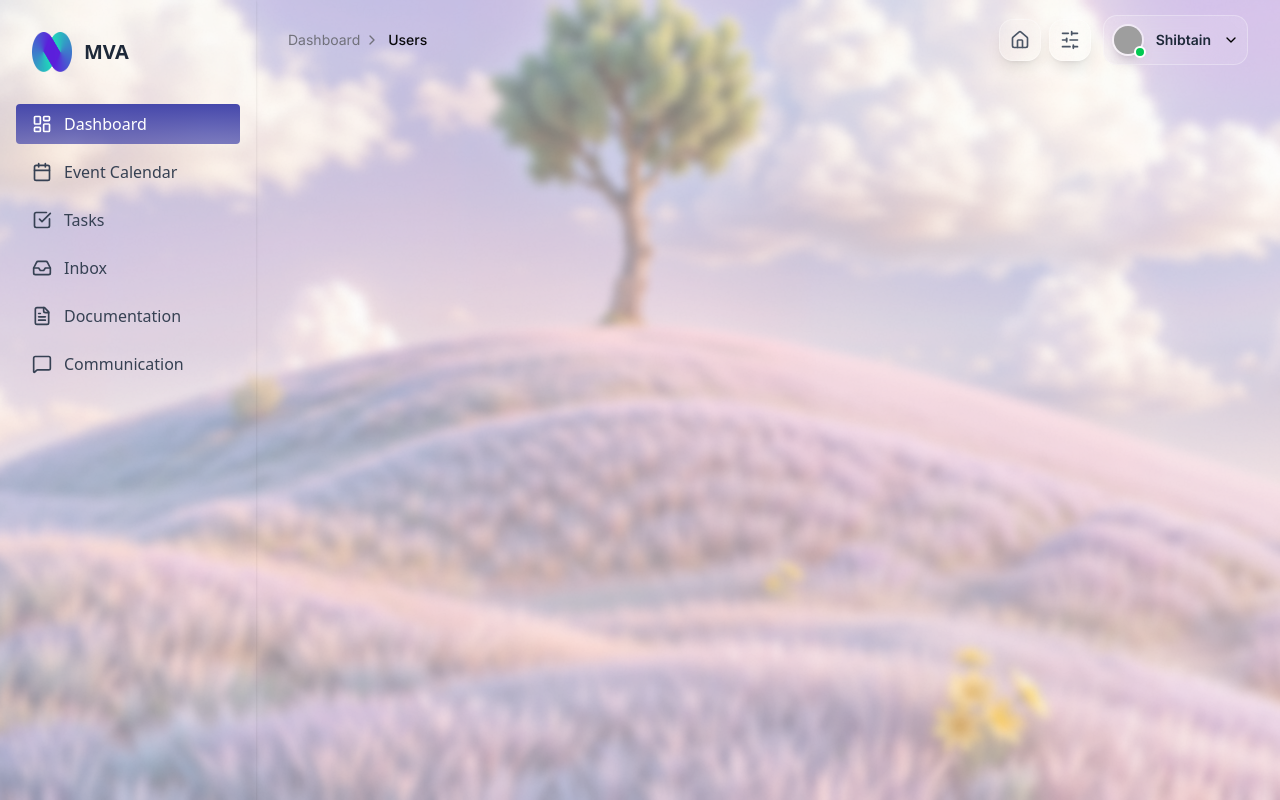
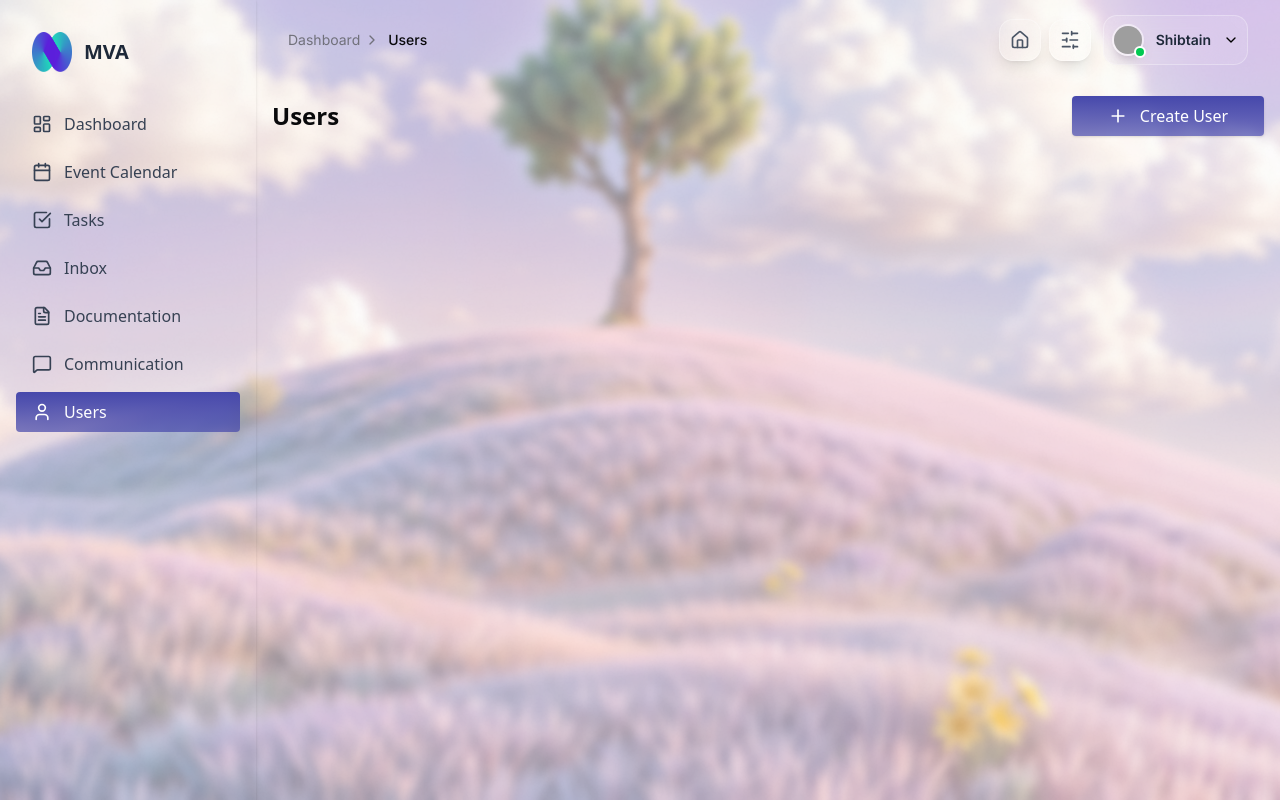
Before and after one commit to ragOP/CosmoLex-Mva, a React (Vite) app: page /dashboard/users in a window 1280 px wide. Built offline with nearby package versions, Linux system fonts and the light colour scheme; sample sign-in values are in the browser's storage; grey boxes are pictures that could not be loaded.

Commit message:
feat: user management template created

```diff
--- a/src/AppRouter.jsx
+++ b/src/AppRouter.jsx
@@ -45,6 +45,8 @@ const Communication = () => <CommunicationPage />;
 const FinancePage = lazy(() => import('./components/finance/Finance'));
 const Finance = () => <FinancePage />;
 const ActivityLogs = () => <ErrorPage pageName="Activity Logs" />;
+const UsersPage = lazy(() => import('./pages/users'));
+// const Users = () => <UsersPage />;
 
 const AppRouter = () => (
   <Router>
@@ -76,6 +78,7 @@ const AppRouter = () => (
           <Route path="notes/:noteId" element={<NoteDetailPage />} />
           <Route path="documentation" element={<Documentation />} />
           <Route path="communication" element={<Communication />} />
+          <Route path="users" element={<UsersPage />} />
           <Route
             path="inbox/*"
             element={
--- a/src/components/dashboard/Sidebar.jsx
+++ b/src/components/dashboard/Sidebar.jsx
@@ -15,6 +15,7 @@ import {
   Activity,
   FormInput,
   StickyNote,
+  User,
 } from 'lucide-react';
 import * as React from 'react';
 import { useNavigate } from 'react-router-dom';
@@ -39,6 +40,7 @@ const typeToIcon = {
   documentation: FileText,
   communication: MessageSquare,
   finance: DollarSign,
+  users: User,
   'activity-logs': Activity,
 };
 
@@ -142,6 +144,12 @@ const sidebarItems = [
     label: 'Communication',
     type: 'link',
     iconType: 'communication',
+  },
+  {
+    id: '/dashboard/users',
+    label: 'Users',
+    type: 'link',
+    iconType: 'users',
   },
 
   // {
--- /dev/null
+++ b/src/pages/users/index.jsx
@@ -0,0 +1,148 @@
+import React, { useState } from 'react';
+import Button from '@/components/Button';
+// import TaskDialog from '@/components/dialogs/TaskDialog';
+// import ShowTaskDialog from '@/components/tasks/ShowTaskDialog';
+// import DeleteTaskDialog from '@/components/tasks/DeleteTaskDialog';
+// import TaskTable from '@/components/tasks/TaskTable';
+import { Loader2, Plus } from 'lucide-react';
+import { useNavigate, useSearchParams } from 'react-router-dom';
+// import { useTasks } from '@/components/tasks/hooks/useTasks';
+// import { useMatter } from '@/components/inbox/MatterContext';
+
+const UsersPage = () => {
+  const [searchParams] = useSearchParams();
+  const navigate = useNavigate();
+  //   const [open, setOpen] = useState(false);
+  //   const [selectedTask, setSelectedTask] = useState(null);
+  //   const [selectedTaskId, setSelectedTaskId] = useState(null);
+  //   const [showViewDialog, setShowViewDialog] = useState(false);
+  //   const [showDeleteConfirm, setShowDeleteConfirm] = useState(false);
+  //   const [showUpdateDialog, setShowUpdateDialog] = useState(false);
+
+  // Get matter slug from URL params (assuming notes are matter-specific)
+  //   const matterSlug = searchParams.get('slugId');
+
+  //   let matter = null;
+  //   if (matterSlug) {
+  //     matter = useMatter();
+  //   }
+  //   const { tasks, tasksLoading, updateStatus, deleteTask, isDeleting } =
+  //     useTasks();
+
+  // Handlers
+  //   const handleDelete = (id) => {
+  //     deleteTask(id).then(() => setShowDeleteConfirm(false));
+  //   };
+
+  //   const handleUpdateTaskStatus = (id, status) =>
+  //     updateStatus({ taskId: id, status_id: parseInt(status) });
+
+  //   const handleNavigate = (taskId) => {
+  //     if (matterSlug) {
+  //       if (taskId) {
+  //         navigate(
+  //           `/dashboard/inbox/tasks?slugId=${matterSlug}&taskId=${taskId}`,
+  //           {
+  //             replace: false,
+  //           }
+  //         );
+  //       } else {
+  //         navigate(`/dashboard/inbox/tasks?slugId=${matterSlug}`, {
+  //           replace: false,
+  //         });
+  //       }
+  //     } else {
+  //       if (taskId) {
+  //         navigate(`/dashboard/tasks?taskId=${taskId}`, {
+  //           replace: false,
+  //         });
+  //       } else {
+  //         navigate(`/dashboard/tasks`, {
+  //           replace: false,
+  //         });
+  //       }
+  //     }
+  //   };
+
+  //   if (tasksLoading) {
+  //     return (
+  //       <div className="flex items-center justify-center h-screen">
+  //         <Loader2 className="w-12 h-12 animate-spin" />
+  //       </div>
+  //     );
+  //   }
+
+  return (
+    <div className="flex flex-col gap-4 h-full w-full p-4">
+      <div className="flex justify-between w-full items-center">
+        <p className="text-2xl font-bold">
+          Users
+          {/* ({users?.length || 0}) */}
+        </p>
+        <Button
+          onClick={() => setOpen(true)}
+          className="cursor-pointer max-w-48"
+          icon={Plus}
+          iconPosition="left"
+        >
+          Create User
+        </Button>
+      </div>
+
+      {/* <TaskTable
+        tasks={tasks || []}
+        handleUpdateTaskStatus={handleUpdateTaskStatus}
+        onRowClick={(params) => {
+          // append taskId to url params
+          handleNavigate(params.row.id);
+          setSelectedTaskId(params.row.id);
+          setSelectedTask(params.row);
+          setShowViewDialog(true);
+        }}
+        handleEdit={(task) => {
+          handleNavigate(task.id);
+          setSelectedTaskId(task.id);
+          setSelectedTask(task);
+          setShowUpdateDialog(true);
+        }}
+        handleDelete={(task) => {
+          setSelectedTask(task);
+          setShowDeleteConfirm(true);
+        }}
+      /> */}
+
+      {/* View */}
+      {/* <ShowTaskDialog
+        open={showViewDialog}
+        onClose={() => {
+          // remove taskId from url params
+          handleNavigate(null);
+          setShowViewDialog(false);
+        }}
+      /> */}
+
+      {/* <TaskDialog open={open} onClose={() => setOpen(false)} mode="create" /> */}
+
+      {/* <TaskDialog
+        open={showUpdateDialog}
+        onClose={() => {
+          setShowUpdateDialog(false);
+          handleNavigate(null);
+        }}
+        task={selectedTask}
+        mode="update"
+      /> */}
+
+      {/* Delete */}
+      {/* <DeleteTaskDialog
+        open={showDeleteConfirm}
+        onClose={() => setShowDeleteConfirm(false)}
+        task={selectedTask}
+        onConfirm={() => handleDelete(selectedTask?.id)}
+        isDeleting={isDeleting}
+      /> */}
+    </div>
+  );
+};
+
+export default UsersPage;
```
